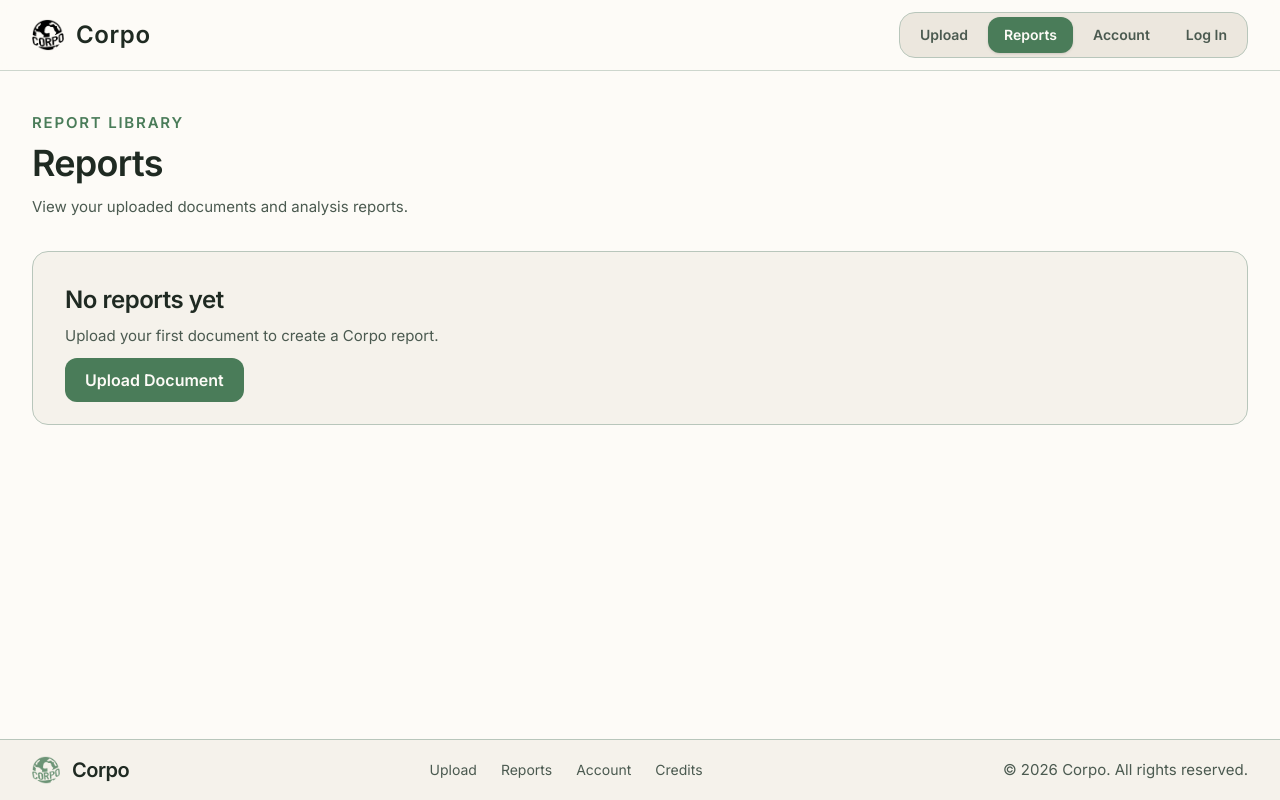
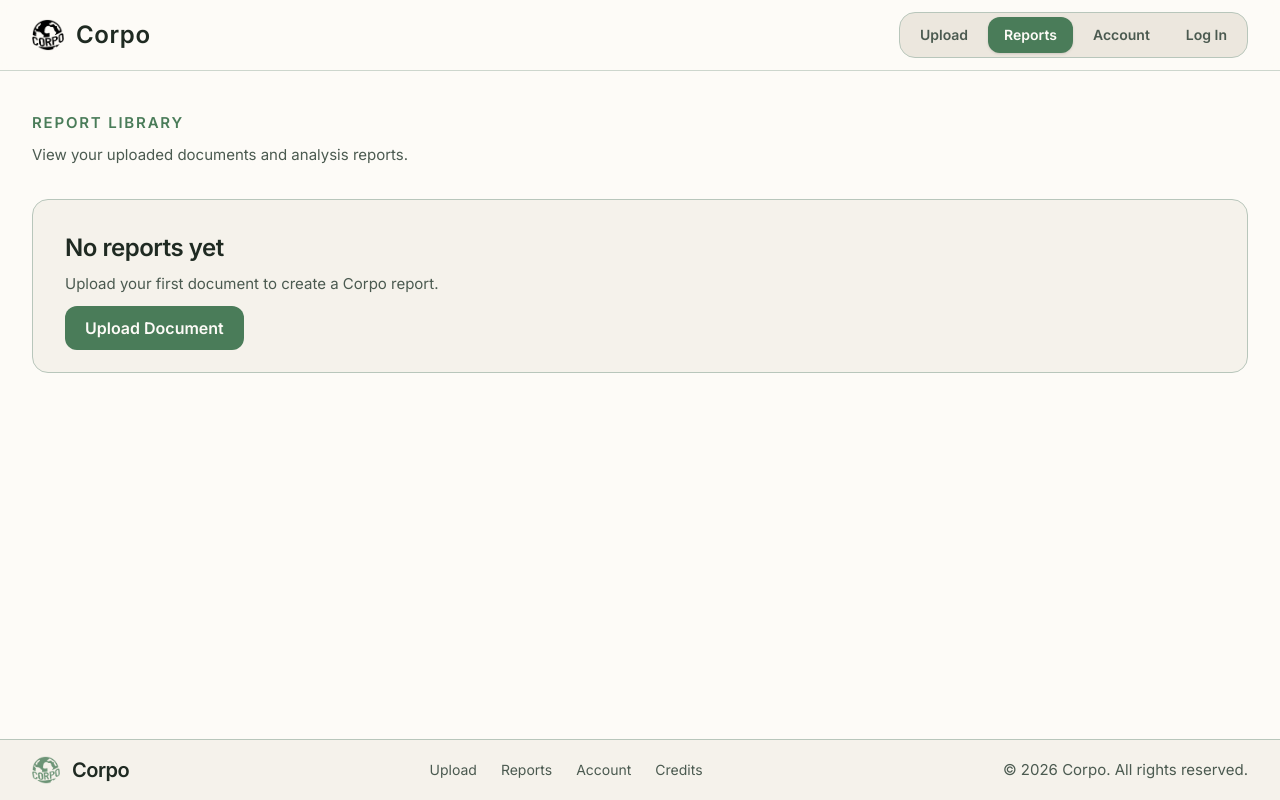
Before and after one commit to JderenthalCS/Corpo, a React (Vite) app: page /reports in a window 1280 px wide. Built offline with nearby package versions, Linux system fonts and the light colour scheme; no server answers; the database is empty.

Commit message:
got rid of h1

```diff
--- a/src/pages/ReportsPage.jsx
+++ b/src/pages/ReportsPage.jsx
@@ -41,8 +41,6 @@ export default function ReportsPage() {
       <p className="mb-2 text-xs font-semibold uppercase tracking-[0.12em] text-[var(--accent)]">
         Report Library
       </p>
-
-      <h1 className="mb-3 text-4xl font-black">Reports</h1>
 
       <p className="mb-8 text-sm text-[var(--text-muted)]">
         View your uploaded documents and analysis reports.
```
